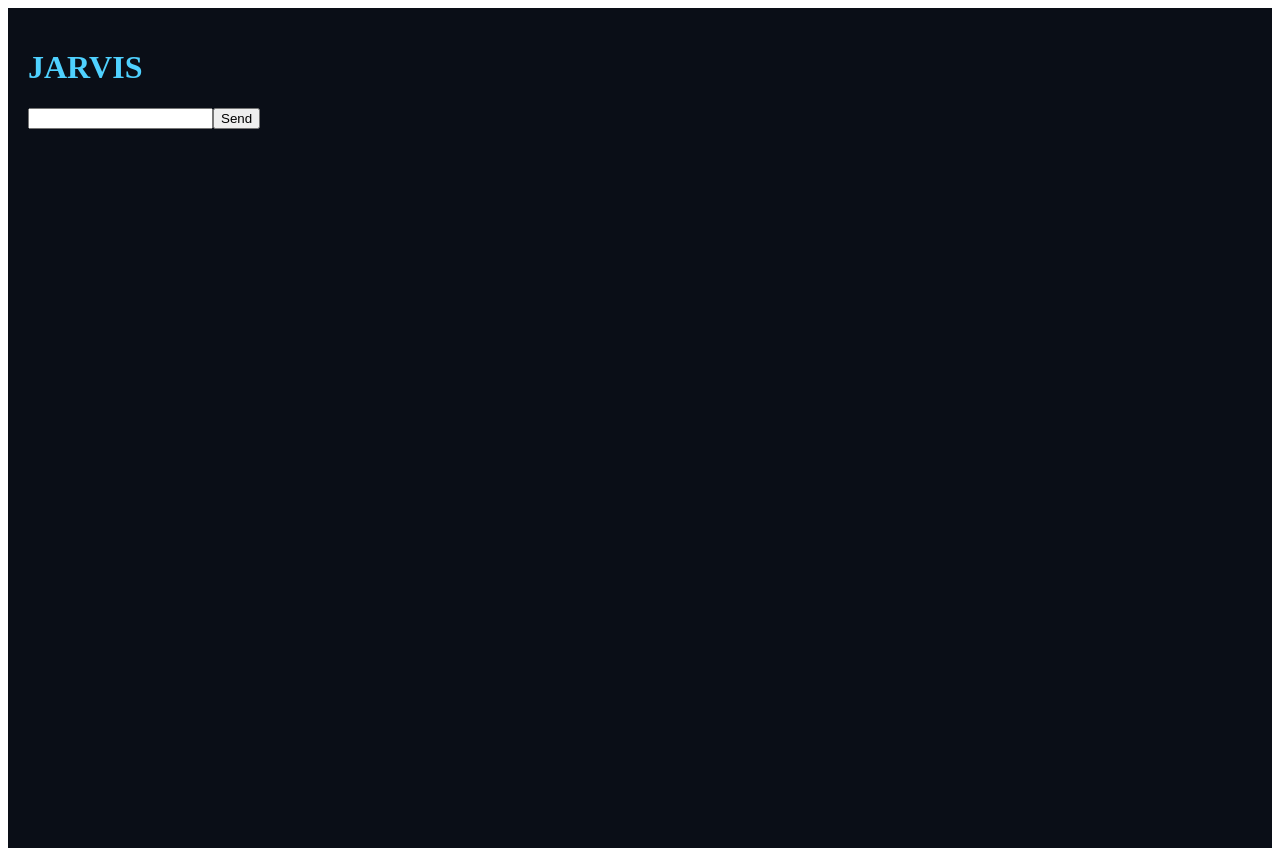
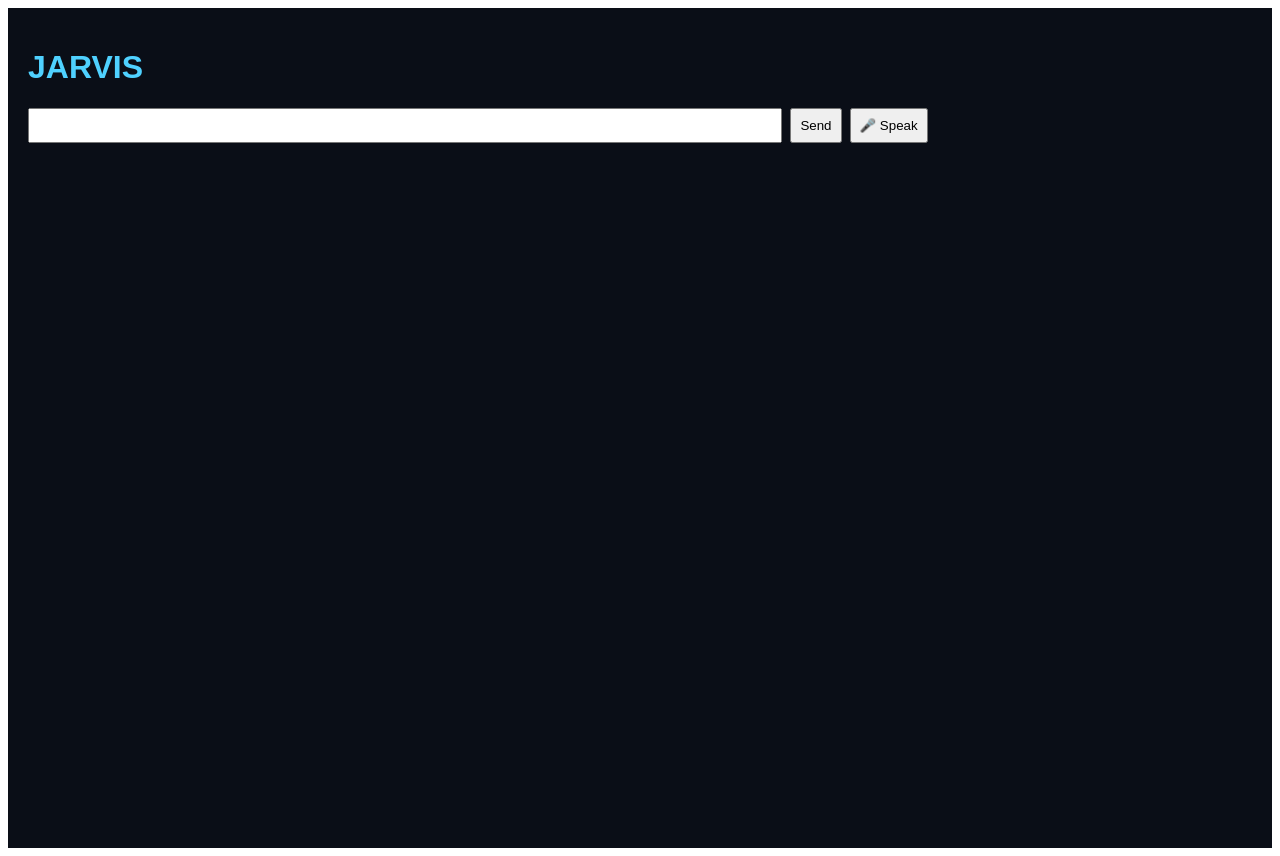
Before and after one commit to aaravmaharaj3-warlock/Jarvis-Warlock, a Next.js app: page / in a window 1280 px wide. Built offline with nearby package versions, Linux system fonts and the light colour scheme.

Commit message:
Update page.js

```diff
--- a/app/page.js
+++ b/app/page.js
@@ -4,34 +4,76 @@ import { useState } from "react";
 export default function Home() {
   const [messages, setMessages] = useState([]);
   const [input, setInput] = useState("");
+  const [listening, setListening] = useState(false);
+  const [theme, setTheme] = useState("blue");
 
-  async function send() {
-    const userMsg = { role: "user", text: input };
+  const themes = {
+    blue: { bg: "#0a0e17", fg: "#4fd1ff" },
+    red: { bg: "#1a0505", fg: "#ff4f4f" },
+    green: { bg: "#05170a", fg: "#4fff8f" },
+  };
+
+  async function send(text) {
+    const toSend = text || input;
+    if (!toSend) return;
+    const userMsg = { role: "user", text: toSend };
     setMessages((m) => [...m, userMsg]);
     setInput("");
 
     const res = await fetch("/api/chat", {
       method: "POST",
-      body: JSON.stringify({ message: input }),
+      body: JSON.stringify({ message: toSend }),
     });
     const data = await res.json();
     setMessages((m) => [...m, { role: "jarvis", text: data.reply }]);
+
+    const lower = data.reply.toLowerCase();
+    if (lower.includes("blue theme")) setTheme("blue");
+    if (lower.includes("red theme")) setTheme("red");
+    if (lower.includes("green theme")) setTheme("green");
 
     const utter = new SpeechSynthesisUtterance(data.reply);
     utter.lang = "en-GB";
     speechSynthesis.speak(utter);
   }
 
+  function startListening() {
+    const Recognition = window.SpeechRecognition || window.webkitSpeechRecognition;
+    if (!Recognition) {
+      alert("Voice input isn't supported in this browser.");
+      return;
+    }
+    const recognition = new Recognition();
+    recognition.lang = "en-GB";
+    recognition.onstart = () => setListening(true);
+    recognition.onend = () => setListening(false);
+    recognition.onresult = (e) => {
+      const spoken = e.results[0][0].transcript;
+      send(spoken);
+    };
+    recognition.start();
+  }
+
+  const t = themes[theme];
+
   return (
-    <main style={{ background: "#0a0e17", minHeight: "100vh", color: "#4fd1ff", padding: 20 }}>
+    <main style={{ background: t.bg, minHeight: "100vh", color: t.fg, padding: 20, fontFamily: "sans-serif" }}>
       <h1>JARVIS</h1>
-      <div>
+      <div style={{ marginBottom: 20 }}>
         {messages.map((m, i) => (
           <p key={i}><b>{m.role}:</b> {m.text}</p>
         ))}
       </div>
-      <input value={input} onChange={(e) => setInput(e.target.value)} />
-      <button onClick={send}>Send</button>
+      <input
+        value={input}
+        onChange={(e) => setInput(e.target.value)}
+        onKeyDown={(e) => e.key === "Enter" && send()}
+        style={{ padding: 8, width: "60%" }}
+      />
+      <button onClick={() => send()} style={{ padding: 8, marginLeft: 8 }}>Send</button>
+      <button onClick={startListening} style={{ padding: 8, marginLeft: 8 }}>
+        {listening ? "Listening..." : "🎤 Speak"}
+      </button>
     </main>
   );
 }
```
